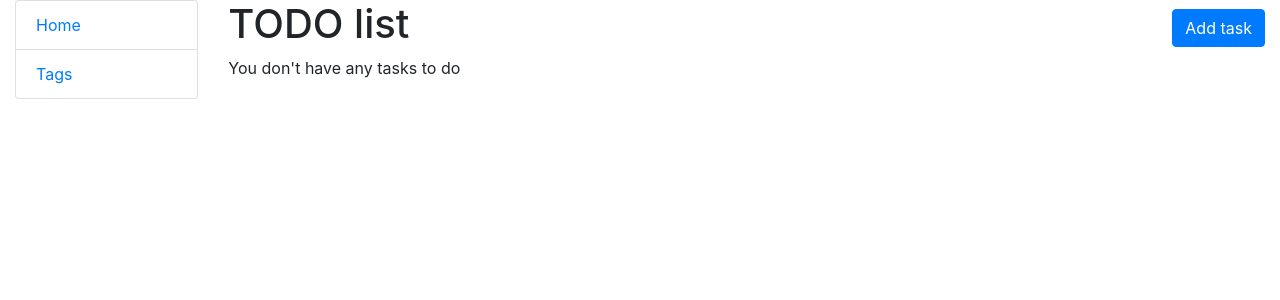
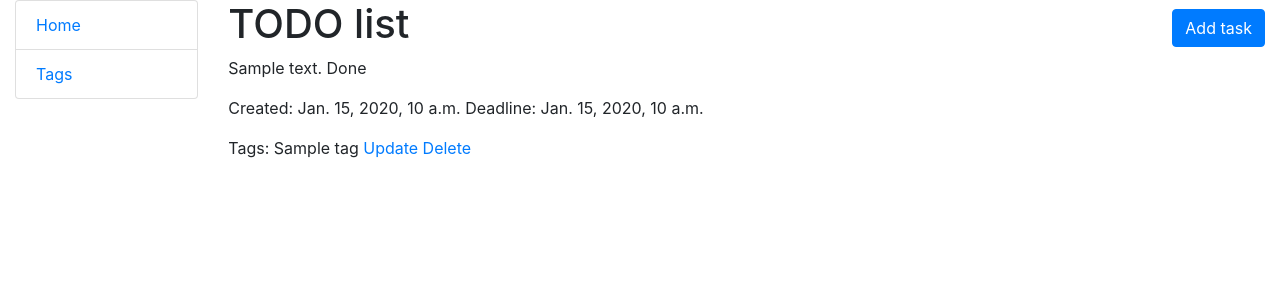
Before and after one commit to ArturDrzazga/to-do-list, a Django app: page / in a window 1280 px wide. Shown: the top 300 px of the page. Run offline with Django 5.2, Linux system fonts and the light colour scheme; tables that the repository leaves empty hold one stand-in row (values such as "Sample post").

Commit message:
add improvments to tags and tasks pages

```diff
--- a/tasks/urls.py
+++ b/tasks/urls.py
@@ -1,10 +1,11 @@
 from django.urls import path
 
-from tasks.views import TasksListView, TasksCreateView, TagsListView
+from tasks.views import TasksListView, TasksCreateView, TagsListView, TagsCreateView
 
 urlpatterns = [
     path("", TasksListView.as_view(), name="tasks-list"),
     path("create/", TasksCreateView.as_view(), name="tasks-create"),
     path("tags/", TagsListView.as_view(), name="tags-list"),
+    path("tags/create/", TagsCreateView.as_view(), name="tags-create"),
 ]
 app_name = "tasks"
--- a/tasks/views.py
+++ b/tasks/views.py
@@ -1,6 +1,7 @@
 from django.shortcuts import render
+from django.urls import reverse_lazy
 from django.views import generic
-from .models import Task
+from .models import Task, Tag
 
 
 class TasksListView(generic.ListView):
@@ -11,11 +12,17 @@ class TasksListView(generic.ListView):
 
 class TasksCreateView(generic.CreateView):
     model = Task
-    success_url = "tasks/task_list"
+    success_url = reverse_lazy("tasks:tasks-list")
     fields = "__all__"
 
 
 class TagsListView(generic.ListView):
-    model = Task
+    model = Tag
     template_name = "tasks/tags_list.html"
     paginate_by = 5
+
+
+class TagsCreateView(generic.CreateView):
+    model = Tag
+    success_url = reverse_lazy("tasks:tags-list")
+    fields = "__all__"
--- a/templates/tasks/task_list.html
+++ b/templates/tasks/task_list.html
@@ -5,8 +5,8 @@
     <h1>TODO list</h1>
     <a class="btn btn-primary" href="{% url "tasks:tasks-create" %}">Add task</a>
 </div>
-  {% if tasks_list %}
-    {% for task in tasks_list %}
+  {% if task_list %}
+    {% for task in task_list %}
       <p>
         {{ task.content }} {% if task.is_done == True %} Done {% else %} Not done {% endif %}
       </p>
```
Also changed, not shown: templates/tasks/tag_form.html (added, +15 -0 lines), templates/tasks/tags_list.html (+4 -4 lines).
